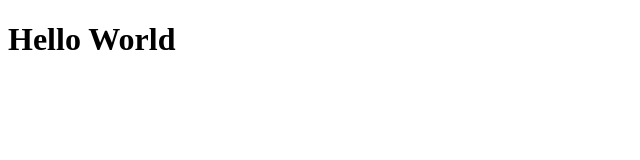
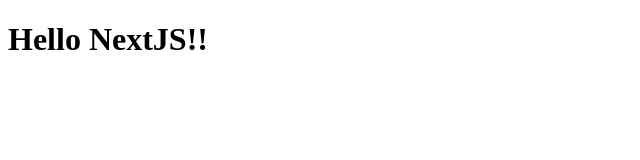
Before and after one commit to Vitor-Klein/NLW-5-trilha-ReactJS, a Next.js app: page / in a window 1280 px wide. Shown: the top 160 px of the page, without its empty margins (0-640 px from the left). Built offline with nearby package versions, Linux system fonts and the light colour scheme.

Commit message:
complete first day to NLW

```diff
--- a/pages/index.js
+++ b/pages/index.js
@@ -1,5 +1,5 @@
 export default function Home() {
   return (
-    <h1>Hello World</h1>
+    <h1>Hello NextJS!!</h1>
   )
 }
```
